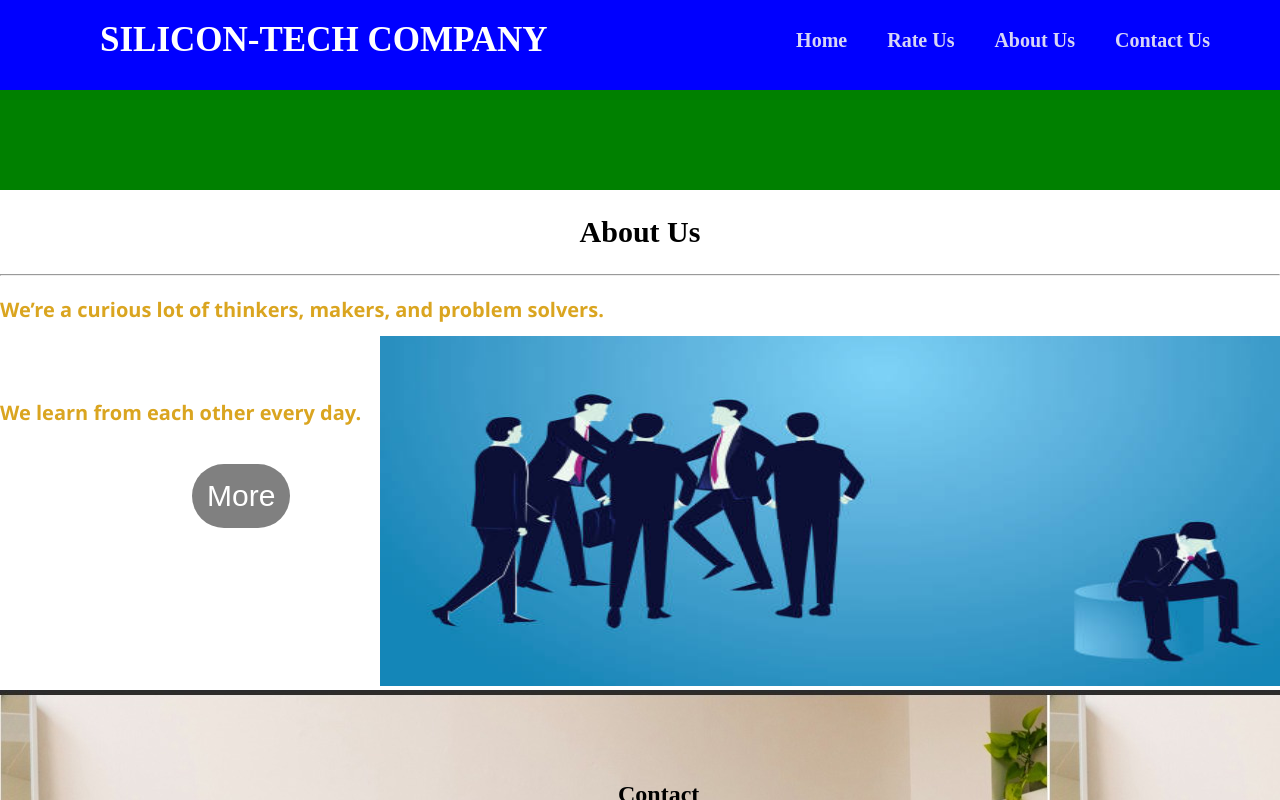
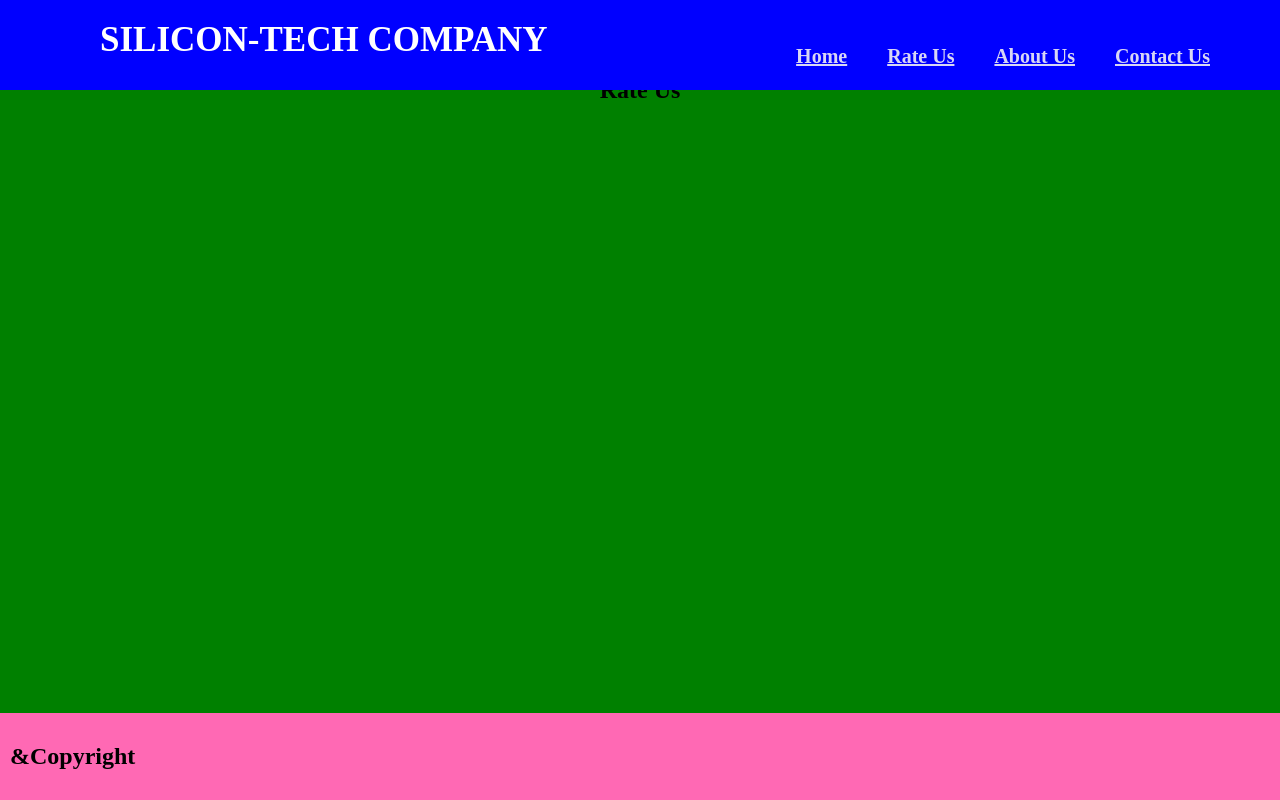
Before and after one commit to Kingsly62/Quotes, an Angular app: page / in a window 1280 px wide. Shown: the top 800 px of the page. Built offline with nearby package versions, Linux system fonts and the light colour scheme.

Commit message:
Add new changes

```diff
--- a/src/app/footer/footer.component.css
+++ b/src/app/footer/footer.component.css
@@ -0,0 +1,7 @@
+.footer{
+    position: fixed;
+    bottom: 0;
+    padding: 10px;
+    background-color: hotpink;
+    width: 100%;
+}
--- a/src/app/footer/footer.component.html
+++ b/src/app/footer/footer.component.html
@@ -1 +1,3 @@
-<p>footer works!</p>
+<div class="footer">
+    <h2>&Copyright</h2>
+</div>
--- a/src/app/navbar/navbar.component.css
+++ b/src/app/navbar/navbar.component.css
@@ -1,16 +1,16 @@
 
- *{
+ /* *{
      margin: 0;
      padding: 0;
      text-decoration: none;
- }
+ } */
 
  body{
      font-family: 'Lucida Sans', 'Lucida Sans Regular', 'Lucida Grande', 'Lucida Sans Unicode', Geneva, Verdana, sans-serif;
  }
 
  nav{
-     position: relative;
+     position: fixed;
      top: 0%;
      height: 90px;
      width: 100%;
--- a/src/app/rate-us/rate-us.component.css
+++ b/src/app/rate-us/rate-us.component.css
@@ -1,4 +1,11 @@
 .rate{
-    padding: 50px;
+    height: 80vh;
     background-color: green;
+    top: 0pt;
 }
+
+h2{
+    margin-top: 6%;
+    align-content: center;
+    text-align: center;
+}
--- a/src/app/rate-us/rate-us.component.html
+++ b/src/app/rate-us/rate-us.component.html
@@ -1,3 +1,5 @@
 <div class="rate">
-
+    <div id="rate">
+    <h2>Rate Us</h2>
+    </div>
 </div>
```
